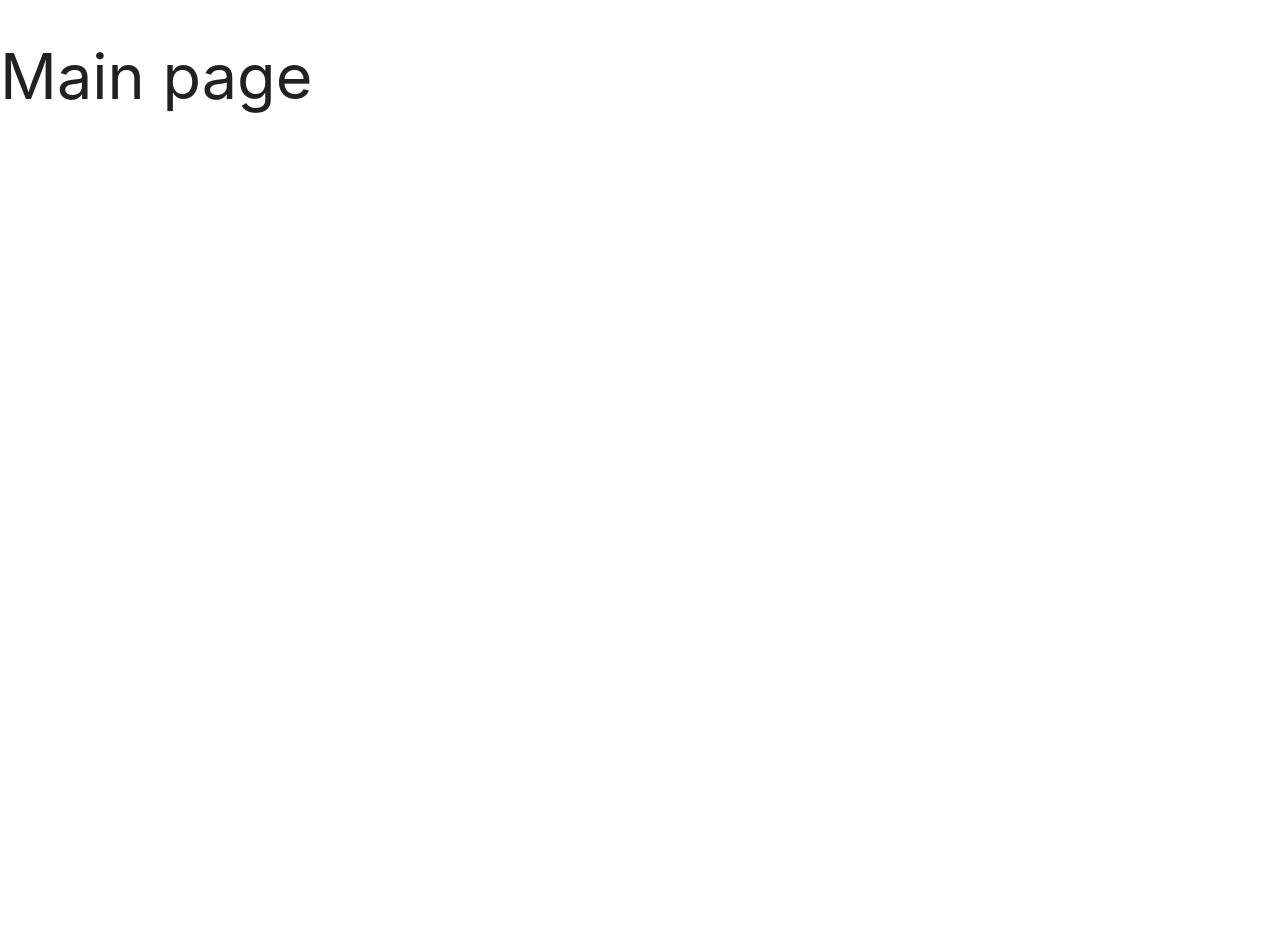
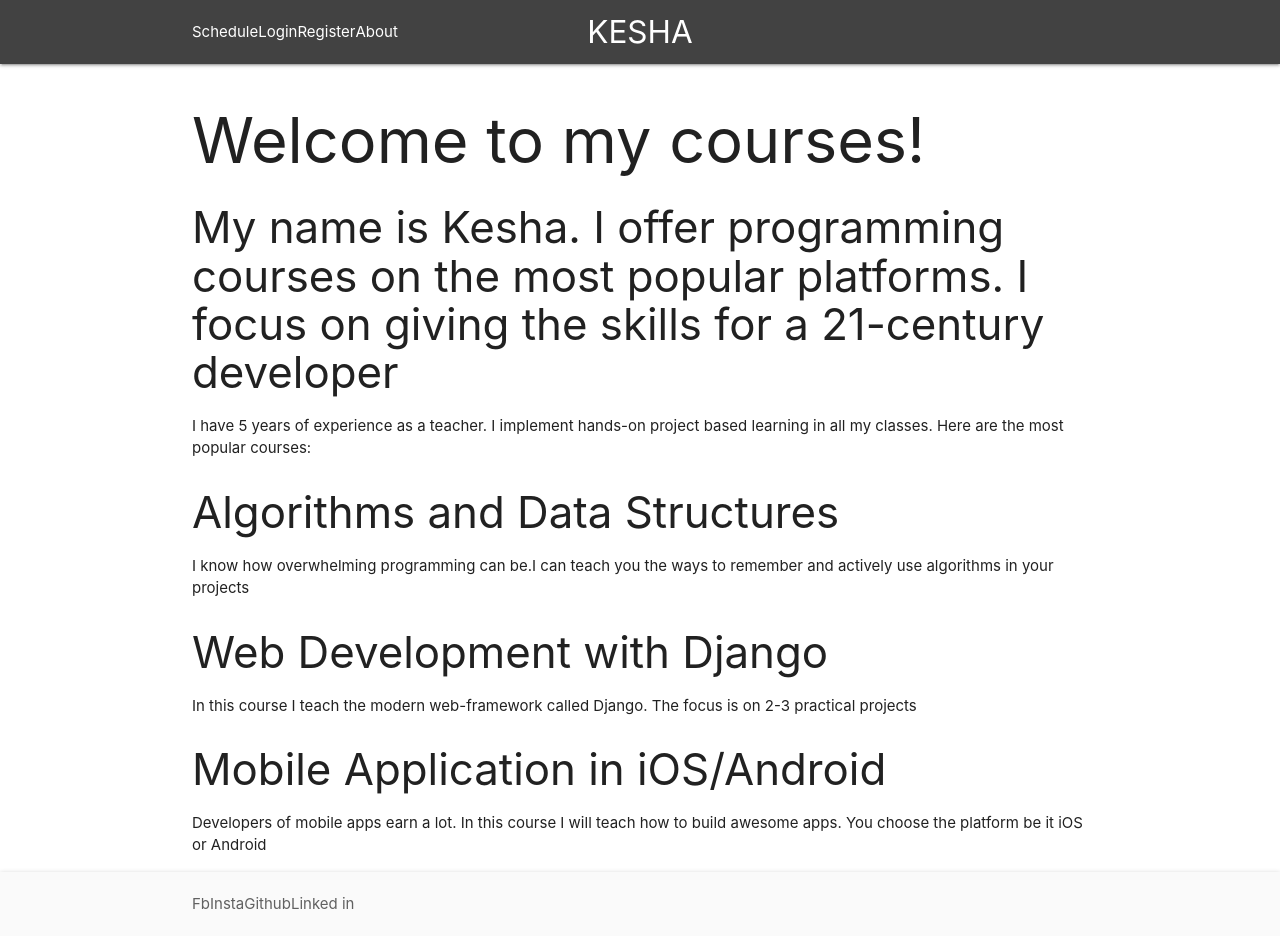
Before and after one commit to AkerkeKesha/react-online-courses, a React (Create React App) app in the folder online-courses/: page / in a window 1280 px wide. Before the commit the page ends 800 px from the top, so only its background shows below. Built offline with nearby package versions, Linux system fonts and the light colour scheme.

Commit message:
courses list component working

```diff
--- a/online-courses/src/App.js
+++ b/online-courses/src/App.js
@@ -1,10 +1,25 @@
 import React, { Component } from 'react';
+import Navbar from './components/Navbar';
+import Footer from './components/Footer';
+import Greeting from './components/Greeting';
+import Courses from './components/Courses';
+
 
 class App extends Component {
+  state = {
+    courses: [
+      {id: 1, title:'Algorithms and Data Structures', description:'I know how overwhelming programming can be.I can teach you the ways to remember and actively use algorithms in your projects'},
+      {id: 2, title:'Web Development with Django', description:'In this course I teach the modern web-framework called Django. The focus is on 2-3 practical projects'},
+      {id: 3, title:'Mobile Application in iOS/Android', description:'Developers of mobile apps earn a lot. In this course I will teach how to build awesome apps. You choose the platform be it iOS or Android'}
+    ]
+  }
   render() {
     return (
       <div className="App">
-        <h1>Main page</h1>
+        <Navbar/>
+        <Greeting/>
+        <Courses courses={ this.state.courses }></Courses>
+        <Footer/>
       </div>
     );
   }
--- /dev/null
+++ b/online-courses/src/components/Courses.js
@@ -0,0 +1,26 @@
+import React, { Component } from 'react';
+
+class Courses extends Component {
+    render() {
+        const courseList = this.props.courses.length ? (
+            this.props.courses.map( course => {
+                return (
+                    <div className='collection-item' key={course.id}>
+                        <h3>{ course.title }</h3>
+                        <p>{ course.description }</p>
+                    </div>
+                )
+            })
+        ):(
+            <p className='center'>No courses yet</p>
+        )
+        return (
+            <div className='container'>
+                {courseList}
+            </div>
+        )
+
+    };
+}
+
+export default Courses;
--- /dev/null
+++ b/online-courses/src/components/Footer.js
@@ -0,0 +1,18 @@
+import React from 'react';
+
+const  Footer = () => {
+    return (
+        <nav className = 'nav-wrapper grey lighten-5'>
+            <div className='container'>
+                <ul className='center'>
+                    <li className='grey-text text-darken-2'>Fb</li>
+                    <li className='grey-text text-darken-2'>Insta</li>
+                    <li className='grey-text text-darken-2'>Github</li>
+                    <li className='grey-text text-darken-2'>Linked in</li>
+                </ul>
+            </div>
+        </nav>
+    );
+}
+
+export default Footer;
--- /dev/null
+++ b/online-courses/src/components/Greeting.js
@@ -0,0 +1,13 @@
+import React from 'react';
+
+const Greeting = () => {
+    return (
+        <div className='container'>
+            <h1>Welcome to my courses!</h1>
+            <h3>My name is Kesha. I offer programming courses on the most popular platforms. I focus on giving the skills for a 21-century developer</h3>
+            <p>I have 5 years of experience as a teacher. I implement hands-on project based learning in all my classes. Here are the most popular courses:</p>
+        </div>
+    );
+}
+
+export default Greeting;
--- /dev/null
+++ b/online-courses/src/components/Navbar.js
@@ -0,0 +1,19 @@
+import React from 'react';
+
+const  Navbar = () => {
+    return (
+        <nav className = 'nav-wrapper grey darken-3'>
+            <div className='container'>
+                <a className='brand-logo center'>KESHA</a>
+                <ul className='left'>
+                    <li>Schedule</li>
+                    <li>Login</li>
+                    <li>Register</li>
+                    <li>About</li>
+                </ul>
+            </div>
+        </nav>
+    );
+}
+
+export default Navbar;
```
